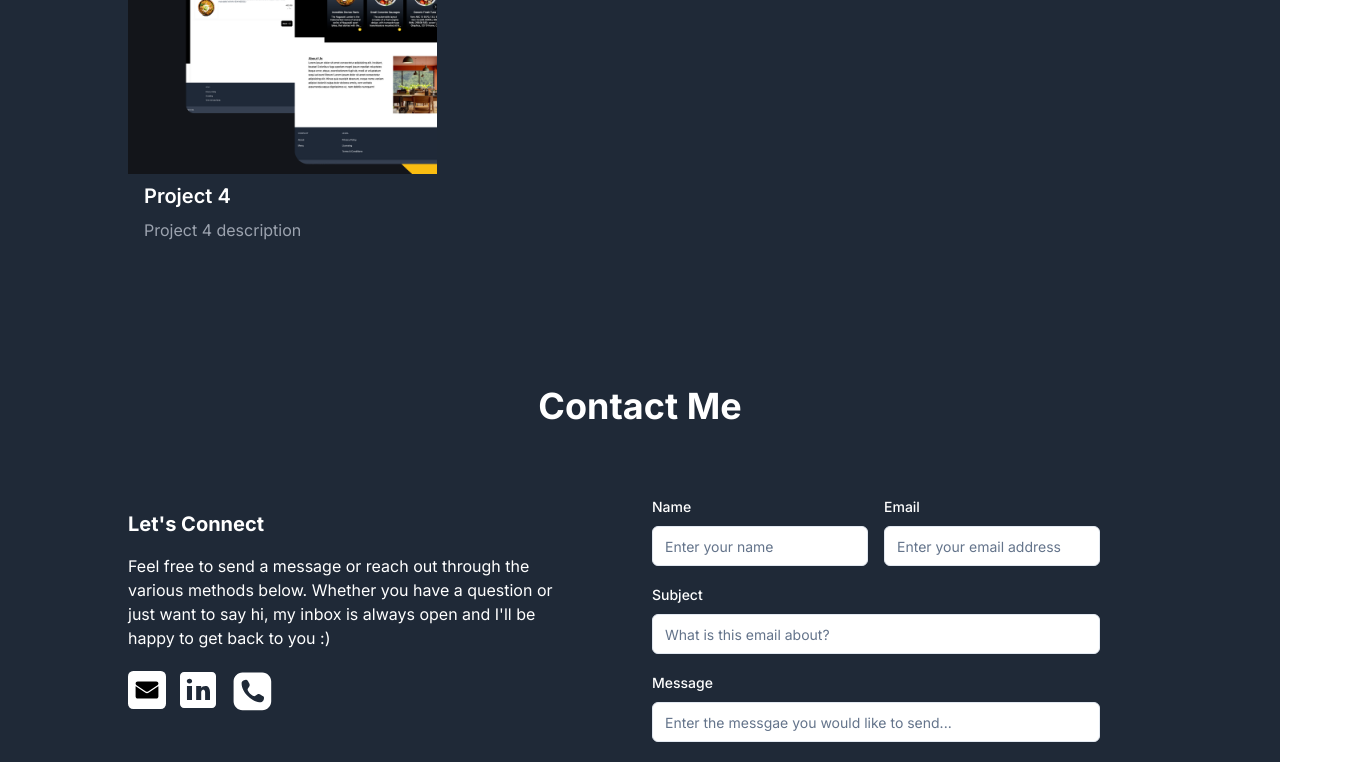
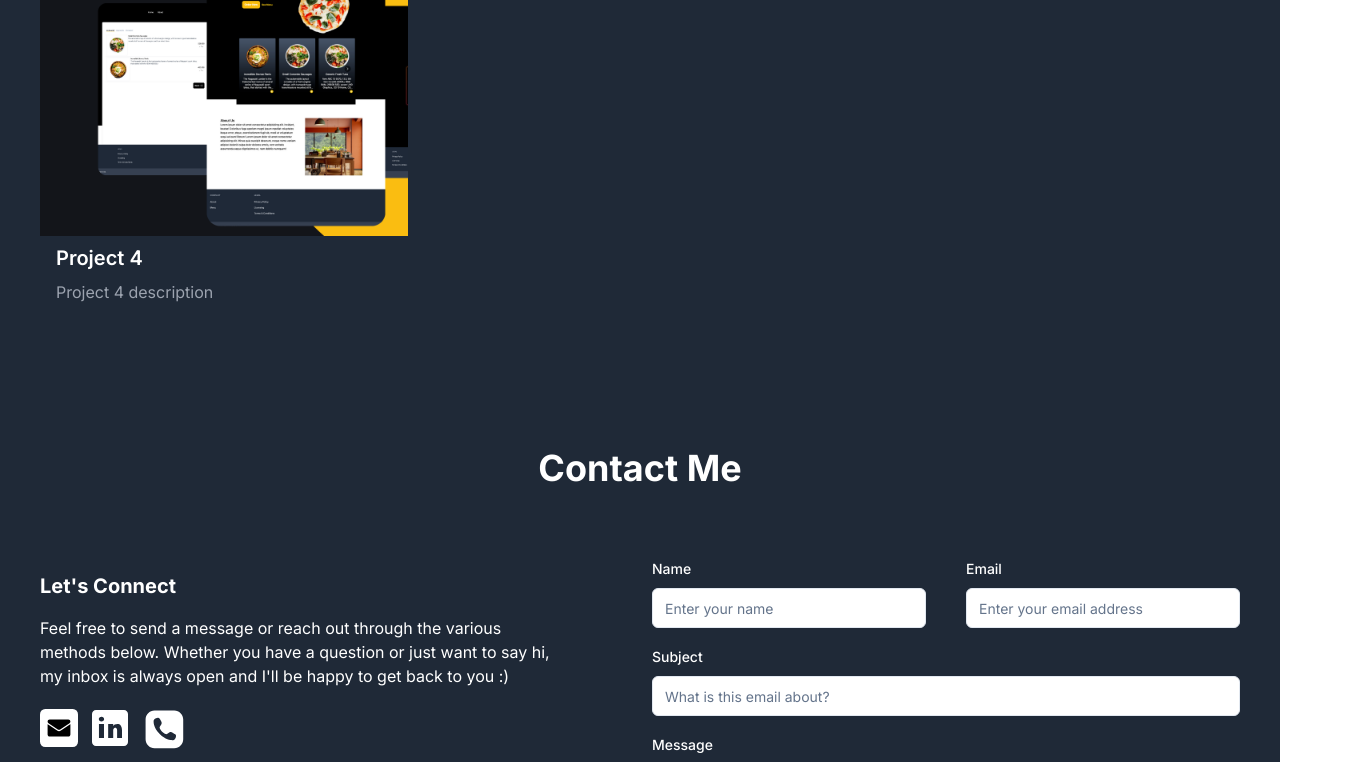
Before and after one commit to Tutere/my-website, a Next.js app: page / in a window 1280 px wide. Shown: the part 2000-2762 px from the top of the page, 1362 px wide, since content can reach past the window. Built offline with nearby package versions, Linux system fonts and the light colour scheme.

Commit message:
more formatting fixes

```diff
--- a/src/app/page.tsx
+++ b/src/app/page.tsx
@@ -11,7 +11,7 @@ export default function Home() {
     // flex and flex col??
     <main className='flex flex-col min-h-screen bg-gray-800'>
       <Navbar />
-      <div className="mt-24 mx-auto py-3 px-10">
+      <div className="container mt-24 mx-auto py-3 px-10">
         <WelcomeSection />
         <AboutSection />
         <ProjectsSection />
--- a/src/components/ui/aboutSection.tsx
+++ b/src/components/ui/aboutSection.tsx
@@ -19,7 +19,7 @@ export default function AboutSection() {
       <section className="py-16">
         <div className="flex flex-col items-center">
         <h2 className="text-center text-4xl font-bold text-white mt-4 mb-8 md:mb-12">About Me</h2>
-        <p className="text-base lg:text-lg text-white text-centre max-w-5xl">Lorem ipsum dolor sit amet, consectetur adipisci elit, sed eiusmod tempor incidunt
+        <p className="text-base lg:text-lg text-white text-centre">Lorem ipsum dolor sit amet, consectetur adipisci elit, sed eiusmod tempor incidunt
           ut labore et dolore magna aliqua. Ut enim ad minim veniam, quis nostrum exercitationem
           ullam corporis suscipit laboriosam, nisi ut aliquid ex ea commodi consequatur. Quis aute
           iure reprehenderit in voluptate velit esse cillum dolore eu fugiat nulla pariatur.
--- a/src/components/ui/contactSection.tsx
+++ b/src/components/ui/contactSection.tsx
@@ -96,7 +96,7 @@ export default function ContactSection() {
         <div className="grid md:grid-cols-2 my-5 md:my-5 gap-6">
           <div className="text-white mb-4">
             <h5 className="my-4 text-xl font-bold">Let's Connect</h5>
-            <p className="mb-4 max-w-md">
+            <p className="mb-4 max-w-lg">
               {" "}
               Feel free to send a message or reach out through the various methods below. Whether you have a question or just want to say hi, my inbox
               is always open and I'll be happy to get back to you {" :)"}
@@ -154,14 +154,14 @@ export default function ContactSection() {
               <Form {...form}>
                   <form
                   onSubmit={form.handleSubmit(contactformSubmit)}
-                  className="max-w-md w-full flex flex-col gap-4"
+                  className=" w-full flex flex-col gap-4"
                   >
-                    <div className="flex flex-col gap-4 md:flex-row md:justify-between">
+                    <div className="flex flex-col gap-10 md:flex-row md:justify-between">
                       <FormField
                         control={form.control}
                         name="name"
                         render={({field}) =>{
-                          return <FormItem>
+                          return <FormItem className="flex-grow">
                             <FormLabel className="text-white">Name</FormLabel>
                             <FormControl>
                               <Input placeholder="Enter your name" {...field} />
@@ -174,7 +174,7 @@ export default function ContactSection() {
                         control={form.control}
                         name="email"
                         render={({field}) =>{
-                          return <FormItem>
+                          return <FormItem className="flex-grow">
                             <FormLabel className="text-white">Email</FormLabel>
                             <FormControl>
                               <Input placeholder="Enter your email address" {...field} />
--- a/src/components/ui/navbar.tsx
+++ b/src/components/ui/navbar.tsx
@@ -23,7 +23,7 @@ export function Navbar () {
     return (
     <div className="sticky top-0 z-10">
       <div className="flex items-center justify-between pt-6 pb-3 px-10 bg-gray-800 h-[70px] border-b border-gray-500 ">
-        <div className="flex items-center md:mx-auto md:pr-[590px]">
+        <div className="flex items-center md:mx-auto md:pr-[880px]">
           <Link href={"/"} >
             <h1 className="text-xl font-bold text-white cursor-pointer text-nowrap">
               Tutere Durie
--- a/src/components/ui/welcomeSection.tsx
+++ b/src/components/ui/welcomeSection.tsx
@@ -8,7 +8,7 @@ export default function WelcomeSection() {
       <section className="mb-28">
         <div className="grid grid-cols-1 sm:grid-cols-12">
             <div className="col-span-8 place-self-center text-center sm:text-left justify-self-start">
-                <h1 className="text-white mb-3 text-4xl sm:text-5xl lg:text-6xl font-extrabold">
+                <h1 className="text-white mb-3 text-4xl sm:text-5xl lg:text-8xl font-extrabold">
                     <div className="text-transparent bg-clip-text bg-gradient-to-br from-blue-500 to-green-500">Kia ora, I'm{" "}</div>
                     <TypeAnimation
                         sequence={[
```
